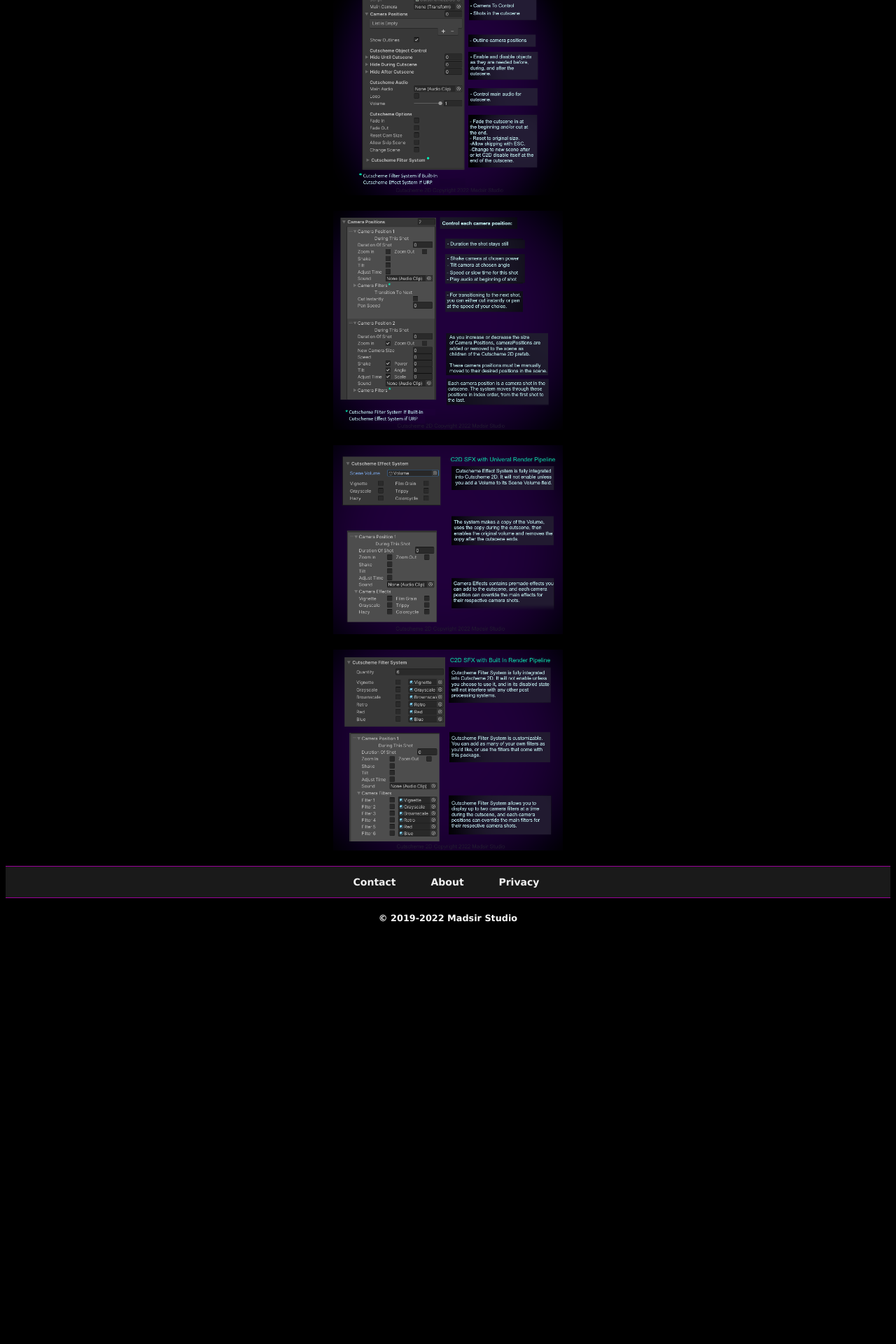
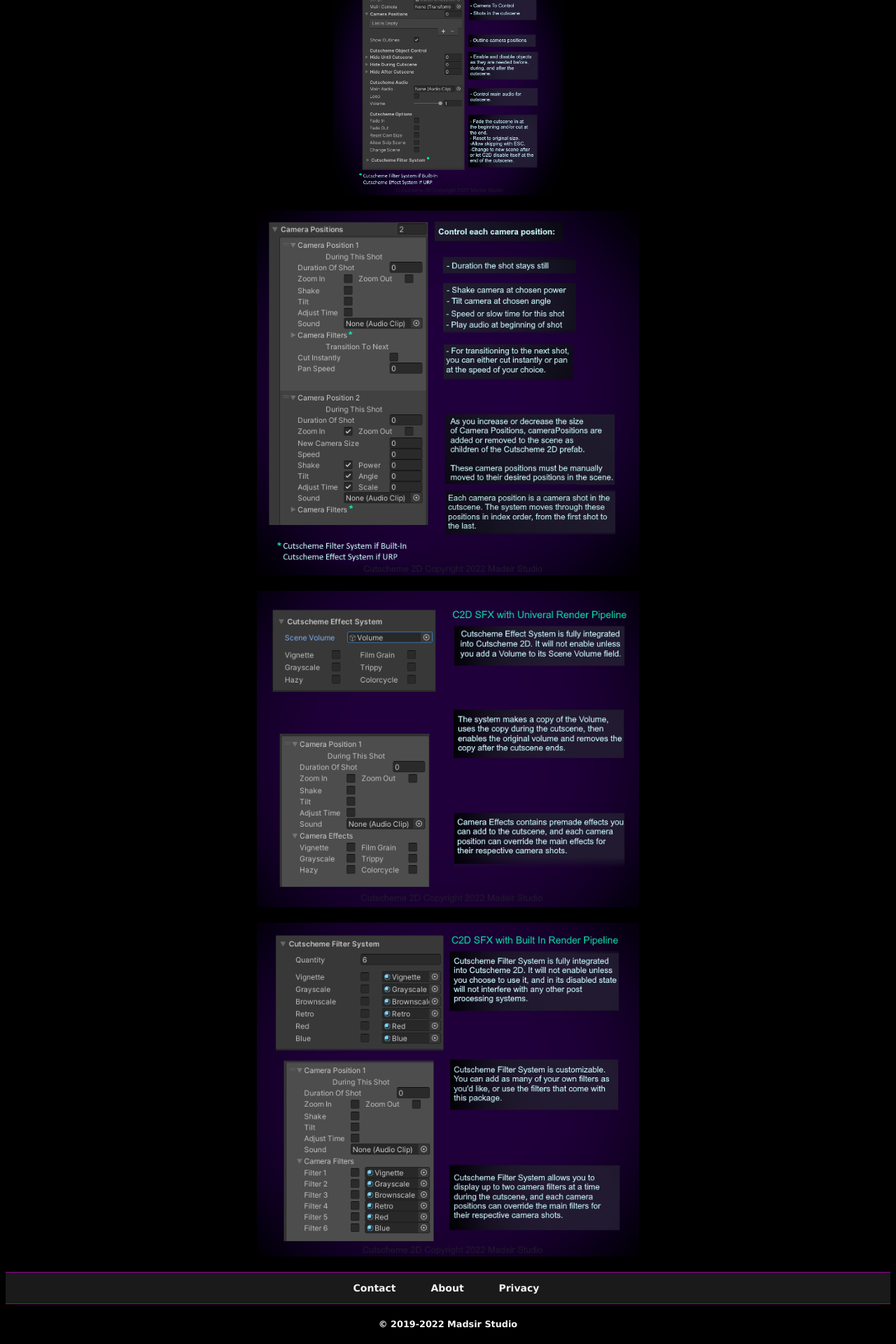
Before and after one commit to Madsir/madsirstudio.github.io, a Jekyll site: the page built from cutscheme2d/index.html, in a window 1280 px wide. Shown: the part 702-2622 px from the top of the page at 70% size. Built offline with Jekyll 4.4.1, drawn with Linux system fonts in a browser that asks for light colours; before the commit the page ends 2042 px from its top, so only the background shows below that.

Commit message:
Update index.html

```diff
--- a/cutscheme2d/index.html
+++ b/cutscheme2d/index.html
@@ -50,13 +50,13 @@ This system works with top-down, side-on, and isometric camera styles.
 			<img src="/Assets/Instructionsc2d.png" alt="Cutscheme 2D" width="30%">
 					<br>
 			<br>
-			<img src="/Assets/InstructionsCameraPositions.png" alt="Cutscheme 2D" width="30%">
+			<img src="/Assets/InstructionsCameraPositions.png" alt="Cutscheme 2D" width="50%">
 					<br>
 			<br>
-			<img src="/Assets/C2DEffectsSystemInstructions.png" alt="Cutscheme 2D" width="30%">
+			<img src="/Assets/C2DEffectsSystemInstructions.png" alt="Cutscheme 2D" width="50%">
 					<br>
 			<br>
-			<img src="/Assets/c2DFilterSystemInstructions.png" alt="Cutscheme 2D" width="30%">
+			<img src="/Assets/c2DFilterSystemInstructions.png" alt="Cutscheme 2D" width="50%">
 			<br>
 		<br>
 		</div>
```
